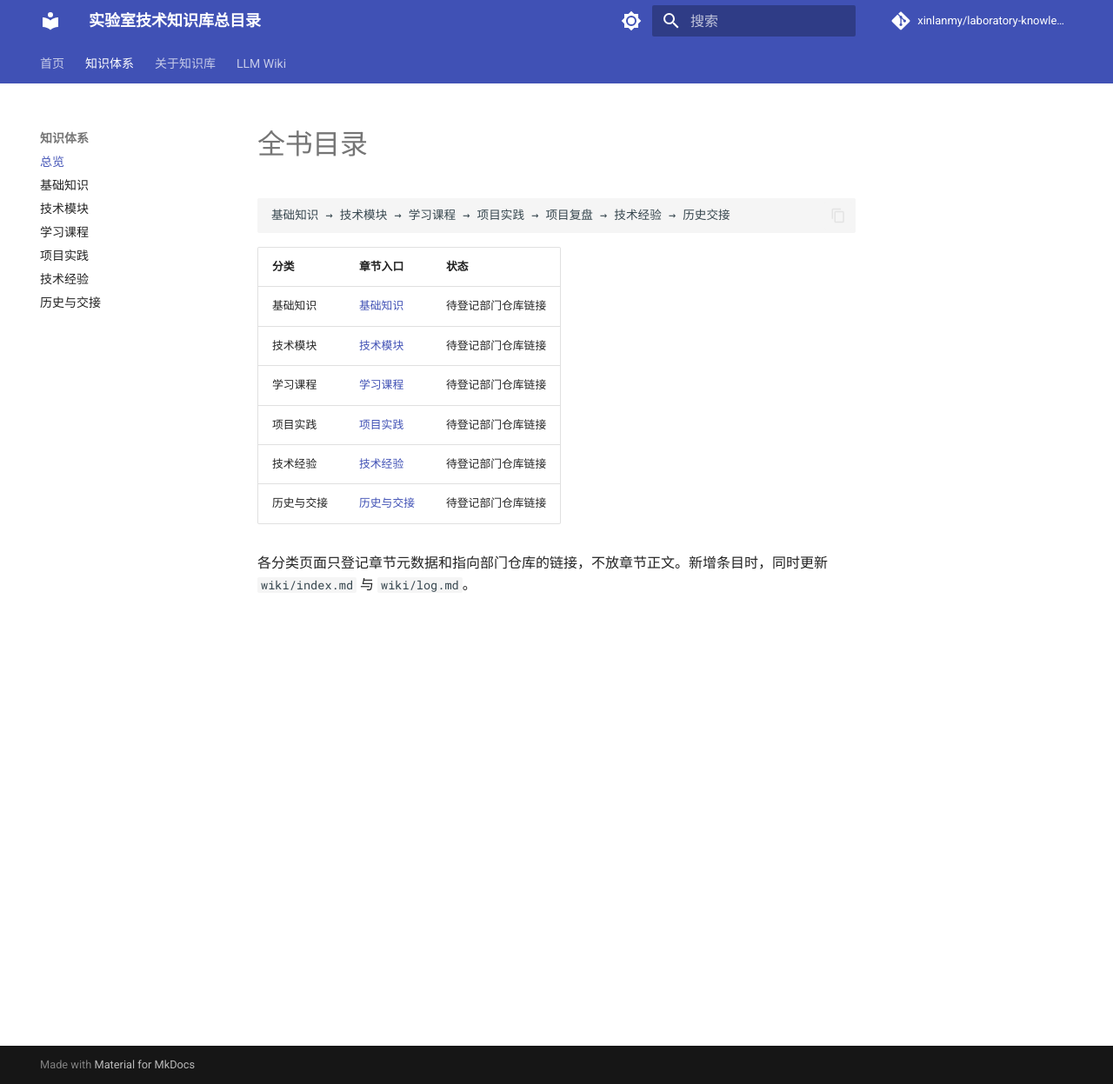
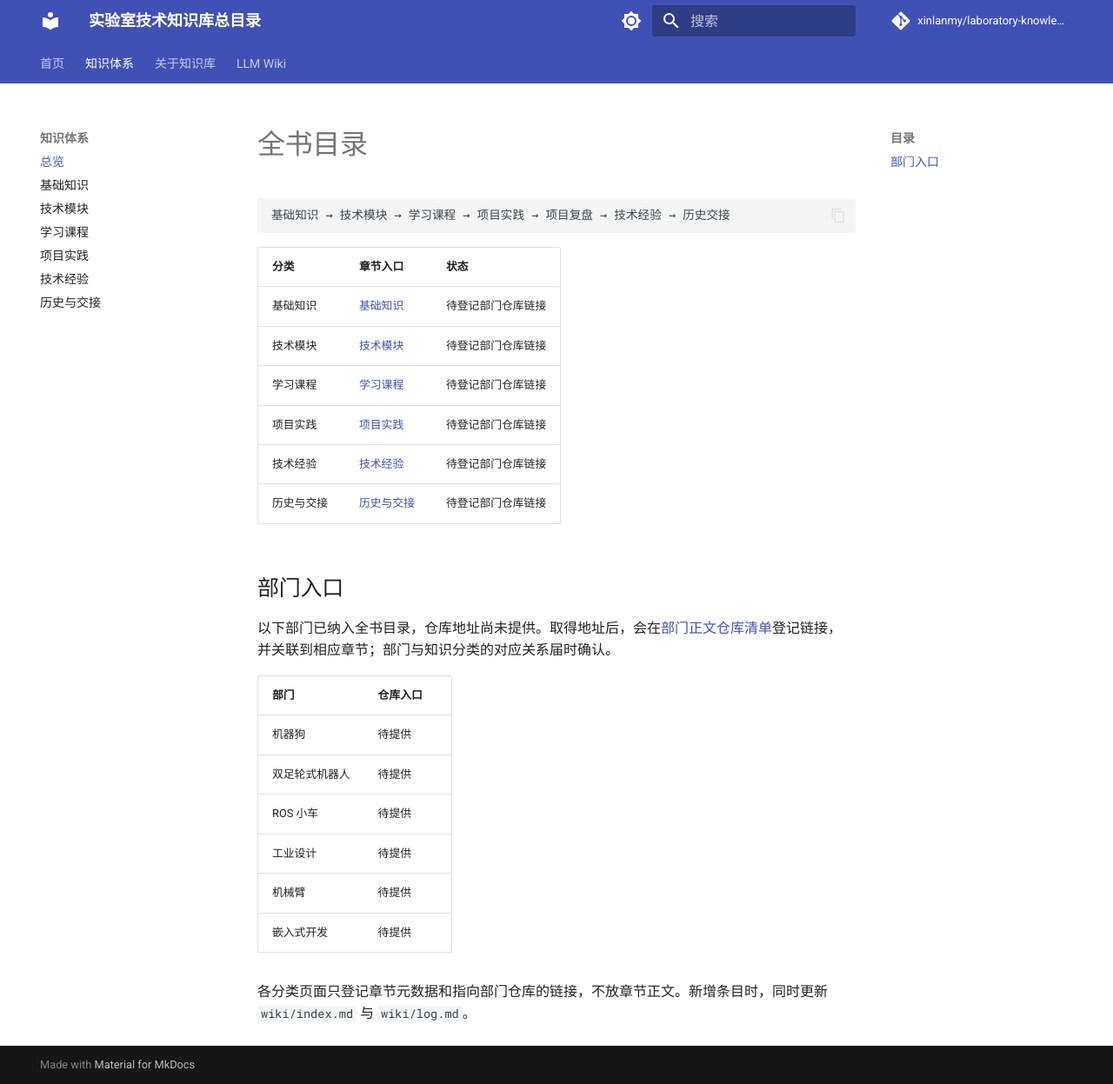
Before and after one commit to Xinlanmy/laboratory-knowledge-base, an MkDocs documentation site: the page built from docs/知识体系/index.md, in a window 1280 px wide and 1247 px high. Shown: the whole window at 87% size. Built offline with MkDocs 1.6.1 and Material for MkDocs 9.7.7, drawn with Linux system fonts in a browser that asks for light colours; comment, search, counter and statistics services are not loaded.

Commit message:
List six departments in catalog

```diff
--- a/docs/知识体系/index.md
+++ b/docs/知识体系/index.md
@@ -13,4 +13,17 @@
 | 技术经验 | [技术经验](技术经验/index.md) | 待登记部门仓库链接 |
 | 历史与交接 | [历史与交接](历史与交接/index.md) | 待登记部门仓库链接 |
 
+## 部门入口
+
+以下部门已纳入全书目录，仓库地址尚未提供。取得地址后，会在[部门正文仓库清单](https://github.com/Xinlanmy/laboratory-knowledge-base/blob/main/sources/repositories.md)登记链接，并关联到相应章节；部门与知识分类的对应关系届时确认。
+
+| 部门 | 仓库入口 |
+|---|---|
+| 机器狗 | 待提供 |
+| 双足轮式机器人 | 待提供 |
+| ROS 小车 | 待提供 |
+| 工业设计 | 待提供 |
+| 机械臂 | 待提供 |
+| 嵌入式开发 | 待提供 |
+
 各分类页面只登记章节元数据和指向部门仓库的链接，不放章节正文。新增条目时，同时更新 `wiki/index.md` 与 `wiki/log.md`。
```
